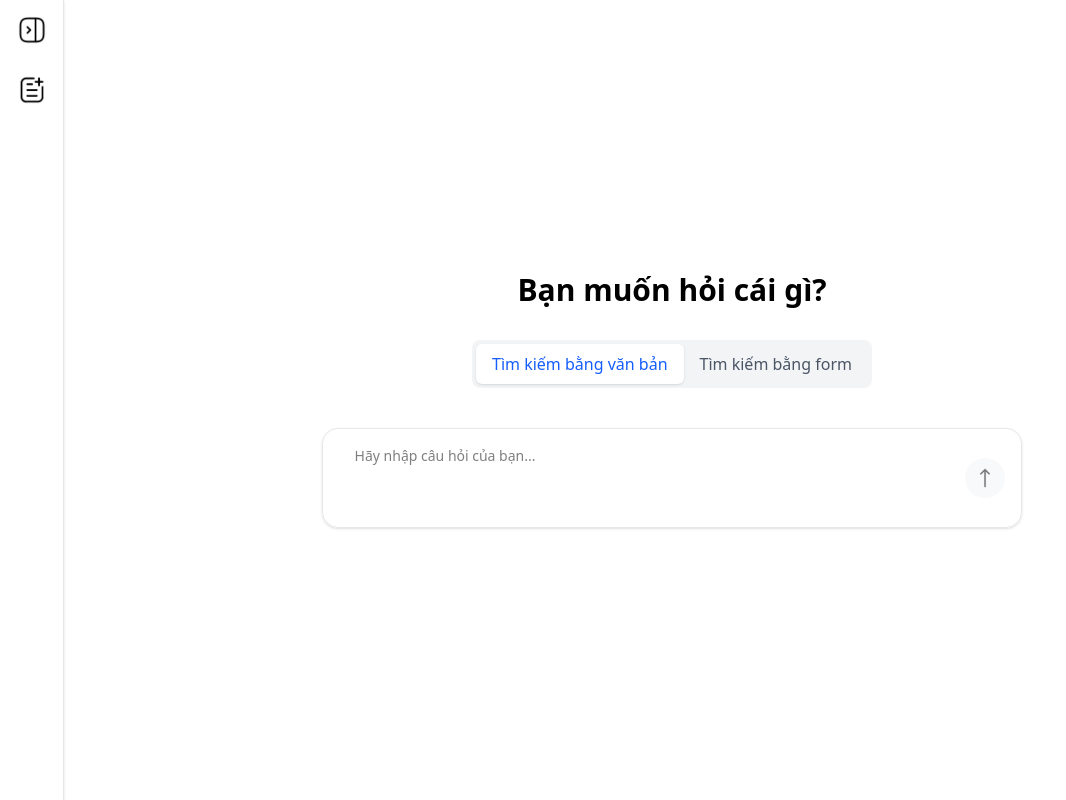
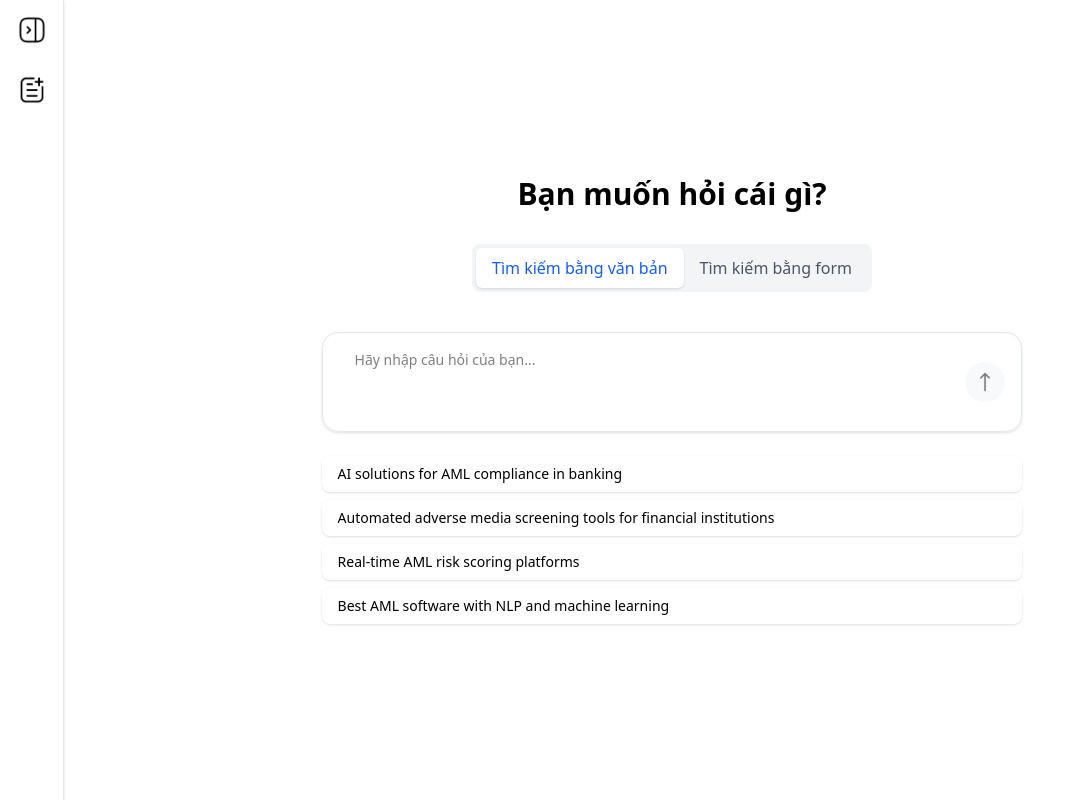
Before and after one commit to tot20482/ChatUI, a React (Vite) app: page /chatbot in a window 1280 px wide. Shown: the whole page, without its empty margins (0-1066 px from the left). Built offline with nearby package versions, Linux system fonts and the light colour scheme.

Commit message:
fix ui 2

```diff
--- a/src/components/ChatBot/Chat.jsx
+++ b/src/components/ChatBot/Chat.jsx
@@ -13,6 +13,12 @@ export default function Chat() {
   const [isIndividual, setIsIndividual] = useState(false);
   const [isOrganization, setIsOrganization] = useState(false);
   const [searchMode, setSearchMode] = useState("text"); // "text" or "form"
+  const questions = [
+    "AI solutions for AML compliance in banking",
+    "Automated adverse media screening tools for financial institutions",
+    "Real-time AML risk scoring platforms",
+    "Best AML software with NLP and machine learning",
+  ];
 
   const handleApiCall = async (searchQuery) => {
     setLoading(true);
@@ -62,7 +68,7 @@ export default function Chat() {
   };
 
   return (
-    <div className="flex flex-col justify-center items-center w-full p-6">
+    <div className="flex flex-col  items-center w-full p-6">
       <div className="mb-8 w-full flex justify-center items-center">
         <h1 className="text-3xl font-semibold">Bạn muốn hỏi cái gì?</h1>
       </div>
@@ -164,6 +170,21 @@ export default function Chat() {
           organizationData={responseData.response.result.organization_AML}
         />
       )}
+
+      <div
+        className={`grid gap-2 mt-6 w-[60%] ${
+          questions.every((q) => q.length < 60) ? "grid-cols-2" : "grid-cols-1"
+        }`}
+      >
+        {questions.map((q, idx) => (
+          <div
+            key={idx}
+            className="px-4 py-2 rounded-lg text-sm bg-white shadow hover:bg-gray-50 cursor-pointer"
+          >
+            {q}
+          </div>
+        ))}
+      </div>
     </div>
   );
 }
```
